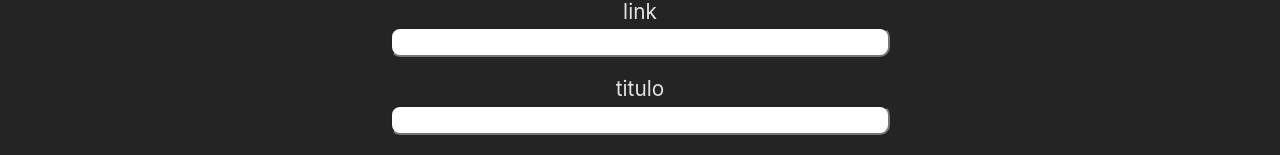
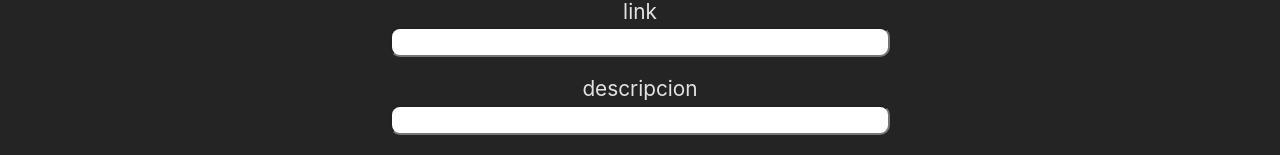
Before and after one commit to Ikkitonga/aluraflix, a React (Vite) app: page /NuevoVideo in a window 1280 px wide. Shown: the part 725-880 px from the top of the page. Built offline with nearby package versions, Linux system fonts and the light colour scheme; no server answers.

Commit message:
funcionando metodo get post y delete

```diff
--- a/src/App.jsx
+++ b/src/App.jsx
@@ -1,7 +1,9 @@
 import './App.css'
-import { BrowserRouter, Route, Routes } from 'react-router-dom'
+import { BrowserRouter, Link, Route, Router, Routes } from 'react-router-dom'
 import Inicio from '../src/pages/Inicio/Inicio'
 import NuevoVideo from './pages/NuevoVideo/NuevoVideo'
+// import AbrirVideo from './pages/AbrirVideo/AbrirVideo'
+
 
 
 
@@ -13,6 +15,7 @@ function App() {
             <Routes>
                 <Route path='/' element={<Inicio />}></Route>
                 <Route path='/NuevoVideo' element={<NuevoVideo />}></Route>
+                {/* <Route path='/AbrirVideo/{id}' element={<AbrirVideo />}></Route> */}
             </Routes>
         </BrowserRouter>
 
--- a/src/Componentes/Card/Card.jsx
+++ b/src/Componentes/Card/Card.jsx
@@ -7,7 +7,7 @@ import { VideoContext } from "../../VideoContext"
 const Card = ({ imagen, descripcion, expansion, id, link }) => {
 
 // funcion deleteVideo traida del videoContext
-    const {deleteVideo} = useContext(VideoContext)
+    const { deleteVideo } = useContext(VideoContext)
 
 
 // funcion para manejar el borrado del video
--- a/src/Componentes/Formulario/Formulario.jsx
+++ b/src/Componentes/Formulario/Formulario.jsx
@@ -4,38 +4,47 @@ import CampoTexto from "../CampoTexto/CampoTexto"
 import "./Formulario.css"
 import ListaOpciones from "../ListaOpciones/listaOpciones"
 import { VideoContext } from "../../VideoContext"
+import { useNavigate } from "react-router-dom"
 
 
 const Formulario = (props) => {
 
-    const [titulo, setTitulo] = useState("")
+    const [descripcion, setDescripcion] = useState("")
     const [imagen, setImagen] = useState("")
     const [link, setLink] = useState("")
     const [expansion, setExpansion] = useState("")
+    const [id, setId] = useState("")
 
-
-    const { crearVideo } = props
+    const { addVideo } = useContext(VideoContext)
+    const navigate = useNavigate()
 
     // funcion para manejar el envio
 
     const manejarEnvio = (evento) => {
         evento.preventDefault()
         let datosAEnviar = {
-            titulo,
+            descripcion,
             imagen,
             link,
-            expansion
+            expansion,
+            id
         }
-        crearVideo(datosAEnviar)
+        addVideo(datosAEnviar)
+        alert("Video Creado")
+        navigate("/")
+
+
         console.log(datosAEnviar)
+
         limpiarFormulario();
     }
 
-// limpia el formulario
+    // limpia el formulario
     const limpiarFormulario = () => {
-        setTitulo("");
+        setDescripcion("");
         setImagen("");
         setLink("");
+        setExpansion("");
     };
 
     return <section className="seccion__formulario">
@@ -58,10 +67,10 @@ const Formulario = (props) => {
                 actualizarValor={setLink}
             />
             <CampoTexto
-                titulo="titulo"
+                titulo="descripcion"
                 required
-                valor={titulo}
-                actualizarValor={setTitulo}
+                valor={descripcion}
+                actualizarValor={setDescripcion}
             />
             <ListaOpciones
                 valor={expansion}
--- a/src/pages/Inicio/Inicio.jsx
+++ b/src/pages/Inicio/Inicio.jsx
@@ -4,10 +4,16 @@ import Banner from "../../Componentes/Banner/Banner"
 import Seccionvideos from "../../Componentes/SeccionVideos/Seccionvideos"
 import Footer from "../../Componentes/Footer/Footer"
 import "./Inicio.css"
+import { useContext } from "react"
+import { VideoContext } from "../../VideoContext"
 
 
 
 function Inicio() {
+
+  const { addVideo } = useContext(VideoContext)
+
+
 
   return (
     <>
--- a/src/pages/NuevoVideo/NuevoVideo.jsx
+++ b/src/pages/NuevoVideo/NuevoVideo.jsx
@@ -3,22 +3,16 @@ import Navbar from "../../Componentes/Navbar/Navbar"
 import Banner from "../../Componentes/Banner/Banner"
 import Footer from "../../Componentes/Footer/Footer"
 import Formulario from "../../Componentes/Formulario/Formulario"
-import { useState, useContext } from "react"
+import { useContext } from "react"
 import { VideoContext } from "../../VideoContext"
 
 
 
-const NuevoVideo = (props) => {
 
-    const [videos, setVideos] = useState([])
+const NuevoVideo = () => {
 
+    const { addVideo } = useContext(VideoContext)
 
-    // funcion crear video
-
-    const crearVideo = (video) => {
-        console.log("nuevo video", video)
-        setVideos([...videos, video])
-    }
 
     const expansiones = [
         "Wrath of the Lich King",
@@ -31,10 +25,7 @@ const NuevoVideo = (props) => {
     return <>
         <Navbar />
         <Banner />
-        <Formulario
-            expansiones={expansiones.map((expansion) => expansion)}
-            crearVideo={crearVideo}
-        />
+        <Formulario expansiones={expansiones} addVideo={addVideo} />
         <Footer />
     </>
 }
```
Also changed, not shown: src/Componentes/VideoElegido/videoElegido.jsx (added, +9 -0 lines), src/pages/AbrirVideo/AbriVideo.jsx (added, +15 -0 lines), src/Componentes/VideoElegido/videoElegido.css (added), src/pages/AbrirVideo/abrirVideo.css (added). Lines whose indentation alone changed are shown as unchanged.
